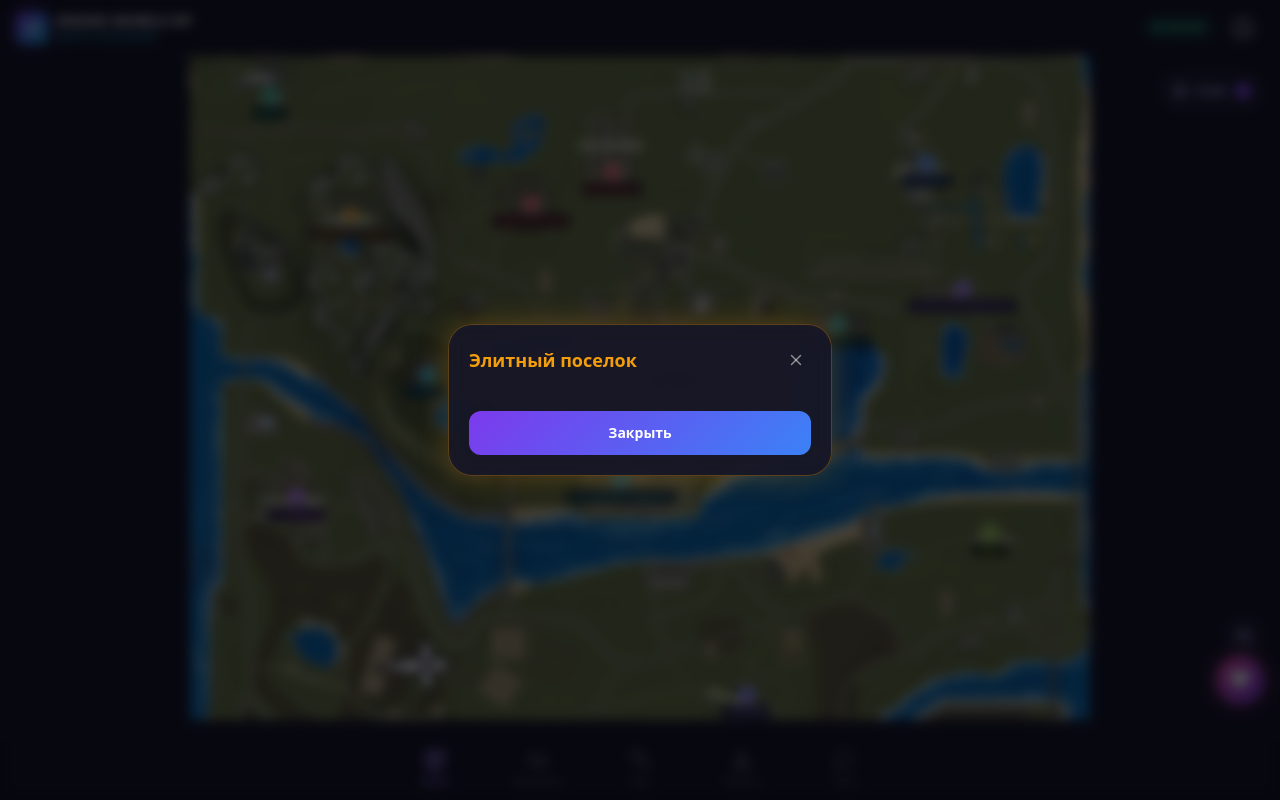
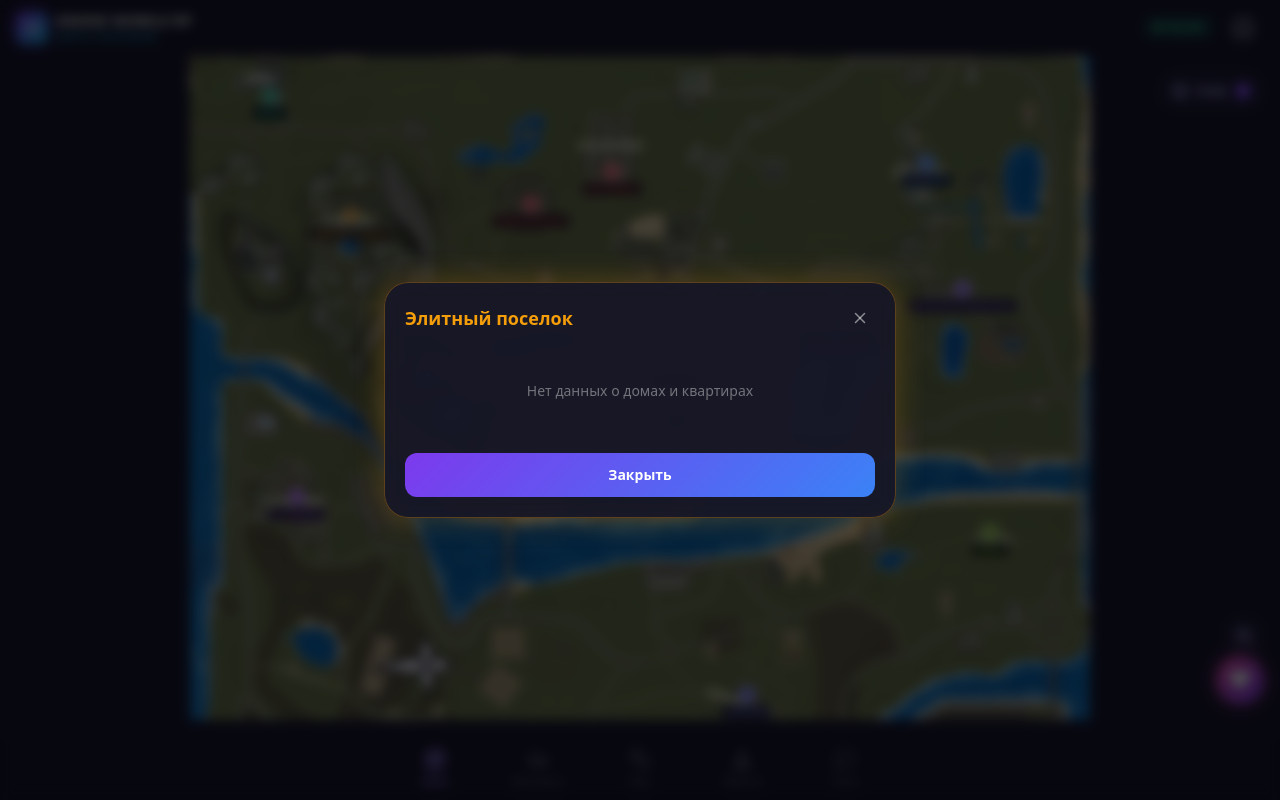
Before and after one commit to ukiteroa-commits/grandmobailmaps, a React (Vite) app in the folder client/: page / in a window 1280 px wide. Both pictures are taken after a click on the button "Элитный поселок". Built offline with nearby package versions, Linux system fonts and the light colour scheme.

Commit message:
fix: modal with houses and search

```diff
--- a/client/src/components/MapTab.jsx
+++ b/client/src/components/MapTab.jsx
@@ -26,8 +26,12 @@ export default function MapTab() {
   const toggle = (id) => setActive((a) => ({ ...a, [id]: !a[id] }));
 
   // Объединяем все точки:
+  // - Оставляем из POIS только свидания (dating)
+  // - Добавляем работы из JOBS
+  // - Добавляем стоянки из PARKINGS
+  // - Добавляем рынки из MARKETS
   const allPois = [
-    ...POIS.filter(p => p.category === 'dating'),
+    ...POIS.filter(p => p.category === 'dating'), // только свидания из старых POIS
     ...JOBS.map(job => ({
       id: `job-${job.id}`,
       category: 'jobs',
@@ -55,6 +59,7 @@ export default function MapTab() {
 
   const catOf = (p) => POI_CATEGORIES.find((c) => c.id === p.category);
 
+  // Правильный подсчёт количества для каждого слоя
   const getCount = (categoryId) => {
     if (categoryId === 'housing') return MAP_HOUSES.length;
     if (categoryId === 'jobs') return JOBS.length;
@@ -65,29 +70,6 @@ export default function MapTab() {
   };
 
   const activeCount = Object.values(active).filter(Boolean).length;
-
-  // Функция для транслитерации названия посёлка в имя папки
-  const getVillageFolder = (name) => {
-    const map = {
-      'Элитный поселок': 'elitny',
-      'Эдово': 'edovo',
-      'Богатырево': 'bogatyrevo',
-      'Батырево': 'batyrevo',
-      'Арзамас': 'arzamas',
-      'Дачи (восток Арзамаса)': 'dachi',
-      'Южный берег (Арзамас)': 'yuzhny-bereg',
-      'Лыткарино': 'lytkarino',
-      'Гарель': 'garel',
-      'Корякино': 'koryakino',
-      'Бусаево': 'busaevo',
-      'Южный': 'yuzhny',
-      'Горячая Штучка': 'goryachaya',
-      'Озёрный': 'ozerny',
-      'Рыболовная-1': 'rybolovnaya1',
-      'Рыболовная-2': 'rybolovnaya2',
-    };
-    return map[name] || name.toLowerCase().replace(/[^a-zа-яё]/gi, '');
-  };
 
   return (
     <div className="relative h-[calc(100vh-3.5rem-5rem)] w-full overflow-auto">
@@ -138,7 +120,7 @@ export default function MapTab() {
               ))}
           </AnimatePresence>
 
-          {/* Маркеры POI */}
+          {/* Маркеры POI (работы, стоянки, рынки, свидания) */}
           <AnimatePresence>
             {visiblePois.map((p, i) => {
               const cat = catOf(p);
@@ -233,6 +215,7 @@ export default function MapTab() {
                   </span>
                   <span className="flex-1">{c.label}</span>
                   <span className="text-[10px] text-white/30">{count}</span>
+                  {/* Переключатель */}
                   <span
                     className="relative h-4 w-7 rounded-full transition-colors"
                     style={{ background: on ? c.color : 'rgba(255,255,255,0.15)' }}
@@ -273,10 +256,41 @@ export default function MapTab() {
         onClose={() => setSelected(null)}
         title={selected?.name}
         accentColor={selected?.color}
-        houses={selected?.houses}
-        apartments={selected?.apartments}
-        villageName={getVillageFolder(selected?.name || '')}
-      />
+      >
+        {selected && (
+          <div className="space-y-3">
+            <div className="glass-card flex items-center gap-3 p-4">
+              <div
+                className="flex h-10 w-10 items-center justify-center rounded-xl"
+                style={{ background: `${selected.color}20`, color: selected.color }}
+              >
+                <Home size={20} />
+              </div>
+              <div>
+                <div className="text-xs uppercase tracking-wider text-white/40">🏠 Дома</div>
+                <div className="text-base font-bold">
+                  {selected.houses ? `№${selected.houses}` : 'Нет домов'}
+                </div>
+              </div>
+            </div>
+
+            <div className="glass-card flex items-center gap-3 p-4">
+              <div
+                className="flex h-10 w-10 items-center justify-center rounded-xl"
+                style={{ background: `${selected.color}20`, color: selected.color }}
+              >
+                <Building2 size={20} />
+              </div>
+              <div>
+                <div className="text-xs uppercase tracking-wider text-white/40">🏢 Квартиры</div>
+                <div className="text-base font-bold">
+                  {selected.apartments ? `№${selected.apartments}` : 'Нет квартир'}
+                </div>
+              </div>
+            </div>
+          </div>
+        )}
+      </Modal>
 
       {/* Модалка POI */}
       <Modal
@@ -284,7 +298,23 @@ export default function MapTab() {
         onClose={() => setSelectedPoi(null)}
         title={selectedPoi?.name}
         accentColor={selectedPoi ? catOf(selectedPoi).color : '#7c3aed'}
-      />
+      >
+        {selectedPoi && (
+          <div className="space-y-3">
+            <div
+              className="inline-flex items-center gap-2 rounded-full px-3 py-1 text-xs font-bold"
+              style={{
+                background: `${catOf(selectedPoi).color}20`,
+                color: catOf(selectedPoi).color,
+                border: `1px solid ${catOf(selectedPoi).color}40`,
+              }}
+            >
+              {catOf(selectedPoi).emoji} {catOf(selectedPoi).label}
+            </div>
+            <p className="text-sm leading-relaxed text-white/75">{selectedPoi.description}</p>
+          </div>
+        )}
+      </Modal>
     </div>
   );
 }
--- a/client/src/components/Modal.jsx
+++ b/client/src/components/Modal.jsx
@@ -1,7 +1,39 @@
 import { AnimatePresence, motion } from 'framer-motion';
-import { X } from 'lucide-react';
+import { X, Home, Building2, Image, Search } from 'lucide-react';
+import { useState } from 'react';
 
-export default function Modal({ open, onClose, title, accentColor = '#7c3aed', children }) {
+export default function Modal({ open, onClose, title, accentColor = '#7c3aed', houses, apartments, villageName }) {
+  const [selectedHouse, setSelectedHouse] = useState(null);
+  const [searchQuery, setSearchQuery] = useState('');
+
+  // Генерация списка из диапазона (например "1-21" → [1,2,...,21])
+  const getListFromRange = (range) => {
+    if (!range) return [];
+    const parts = range.toString().split('-');
+    if (parts.length !== 2) return [];
+    const start = parseInt(parts[0]);
+    const end = parseInt(parts[1]);
+    if (isNaN(start) || isNaN(end)) return [];
+    const list = [];
+    for (let i = start; i <= end; i++) list.push(i);
+    return list;
+  };
+
+  const houseNumbers = getListFromRange(houses);
+  const apartmentNumbers = getListFromRange(apartments);
+
+  // Фильтрация по поиску
+  const filteredHouses = houseNumbers.filter(num =>
+    searchQuery === '' || num.toString().includes(searchQuery)
+  );
+  const filteredApartments = apartmentNumbers.filter(num =>
+    searchQuery === '' || num.toString().includes(searchQuery)
+  );
+
+  const getScreenshotUrl = (village, number) => {
+    return `/screenshots/${village}_${number}.jpg`;
+  };
+
   return (
     <AnimatePresence>
       {open && (
@@ -18,7 +50,7 @@ export default function Modal({ open, onClose, title, accentColor = '#7c3aed', c
             animate={{ scale: 1, opacity: 1, y: 0 }}
             exit={{ scale: 0.9, opacity: 0, y: 10 }}
             transition={{ type: 'spring', damping: 22, stiffness: 300 }}
-            className="glass-card w-full max-w-sm p-5"
+            className="glass-card w-full max-w-lg p-5 max-h-[80vh] overflow-y-auto"
             style={{ boxShadow: `0 0 30px ${accentColor}40`, borderColor: `${accentColor}50` }}
             onClick={(e) => e.stopPropagation()}
           >
@@ -29,13 +61,124 @@ export default function Modal({ open, onClose, title, accentColor = '#7c3aed', c
               <button
                 onClick={onClose}
                 className="rounded-lg p-1.5 text-white/50 transition-colors hover:bg-white/10 hover:text-white"
-                aria-label="Закрыть"
               >
                 <X size={18} />
               </button>
             </div>
 
-            {children}
+            {/* Поиск */}
+            {(houseNumbers.length > 0 || apartmentNumbers.length > 0) && (
+              <div className="mb-4">
+                <div className="relative">
+                  <Search size={16} className="absolute left-3 top-1/2 -translate-y-1/2 text-white/40" />
+                  <input
+                    type="text"
+                    placeholder="Поиск по номеру дома или квартиры..."
+                    value={searchQuery}
+                    onChange={(e) => setSearchQuery(e.target.value)}
+                    className="w-full rounded-xl bg-white/5 border border-white/10 py-2 pl-9 pr-3 text-sm text-white placeholder-white/40 focus:border-violet-500 focus:outline-none"
+                  />
+                </div>
+                {searchQuery && (
+                  <p className="mt-2 text-[10px] text-white/40 text-center">
+                    Найдено: {filteredHouses.length + filteredApartments.length}
+                  </p>
+                )}
+              </div>
+            )}
+
+            {/* Список домов */}
+            {filteredHouses.length > 0 && (
+              <div className="mb-4">
+                <div className="flex items-center gap-2 mb-2">
+                  <Home size={16} style={{ color: accentColor }} />
+                  <span className="text-sm font-semibold">
+                    Дома ({filteredHouses.length})
+                  </span>
+                </div>
+                <div className="grid grid-cols-5 gap-2 max-h-40 overflow-y-auto p-2 bg-white/5 rounded-xl">
+                  {filteredHouses.map((num) => (
+                    <button
+                      key={num}
+                      onClick={() => setSelectedHouse(selectedHouse === num ? null : num)}
+                      className={`p-2 rounded-lg text-xs font-bold transition-all ${
+                        selectedHouse === num
+                          ? 'bg-gradient-to-r from-violet-500 to-purple-600 text-white'
+                          : 'bg-white/10 text-white/70 hover:bg-white/20'
+                      }`}
+                    >
+                      {num}
+                    </button>
+                  ))}
+                </div>
+              </div>
+            )}
+
+            {/* Скриншот выбранного дома */}
+            {selectedHouse && villageName && (
+              <motion.div
+                initial={{ opacity: 0, y: 10 }}
+                animate={{ opacity: 1, y: 0 }}
+                className="mt-4 p-3 bg-white/5 rounded-xl"
+              >
+                <div className="flex items-center gap-2 mb-2">
+                  <Image size={16} className="text-cyan-400" />
+                  <span className="text-sm font-semibold">Дом/Квартира №{selectedHouse}</span>
+                </div>
+                <img
+                  src={getScreenshotUrl(villageName, selectedHouse)}
+                  alt={`Объект ${selectedHouse}`}
+                  className="w-full rounded-lg border border-white/20"
+                  onError={(e) => {
+                    e.target.src = 'https://placehold.co/600x400/1a1a2e/ffffff?text=Скриншот+пока+отсутствует';
+                  }}
+                />
+                <p className="text-[10px] text-white/40 text-center mt-2">
+                  Скриншот объекта №{selectedHouse}
+                </p>
+              </motion.div>
+            )}
+
+            {/* Список квартир */}
+            {filteredApartments.length > 0 && (
+              <div className="mb-4">
+                <div className="flex items-center gap-2 mb-2">
+                  <Building2 size={16} style={{ color: accentColor }} />
+                  <span className="text-sm font-semibold">
+                    Квартиры ({filteredApartments.length})
+                  </span>
+                </div>
+                <div className="grid grid-cols-5 gap-2 max-h-40 overflow-y-auto p-2 bg-white/5 rounded-xl">
+                  {filteredApartments.map((num) => (
+                    <button
+                      key={num}
+                      onClick={() => setSelectedHouse(selectedHouse === num ? null : num)}
+                      className={`p-2 rounded-lg text-xs font-bold transition-all ${
+                        selectedHouse === num
+                          ? 'bg-gradient-to-r from-violet-500 to-purple-600 text-white'
+                          : 'bg-white/10 text-white/70 hover:bg-white/20'
+                      }`}
+                    >
+                      {num}
+                    </button>
+                  ))}
+                </div>
+              </div>
+            )}
+
+            {/* Если ничего нет */}
+            {houseNumbers.length === 0 && apartmentNumbers.length === 0 && (
+              <div className="text-center py-8 text-white/40">
+                <p className="text-sm">Нет данных о домах и квартирах</p>
+              </div>
+            )}
+
+            {/* Если поиск не дал результатов */}
+            {searchQuery && filteredHouses.length === 0 && filteredApartments.length === 0 && (
+              <div className="text-center py-4 text-white/40">
+                <p className="text-sm">Ничего не найдено</p>
+              </div>
+            )}
 
             <button
               onClick={onClose}
```
